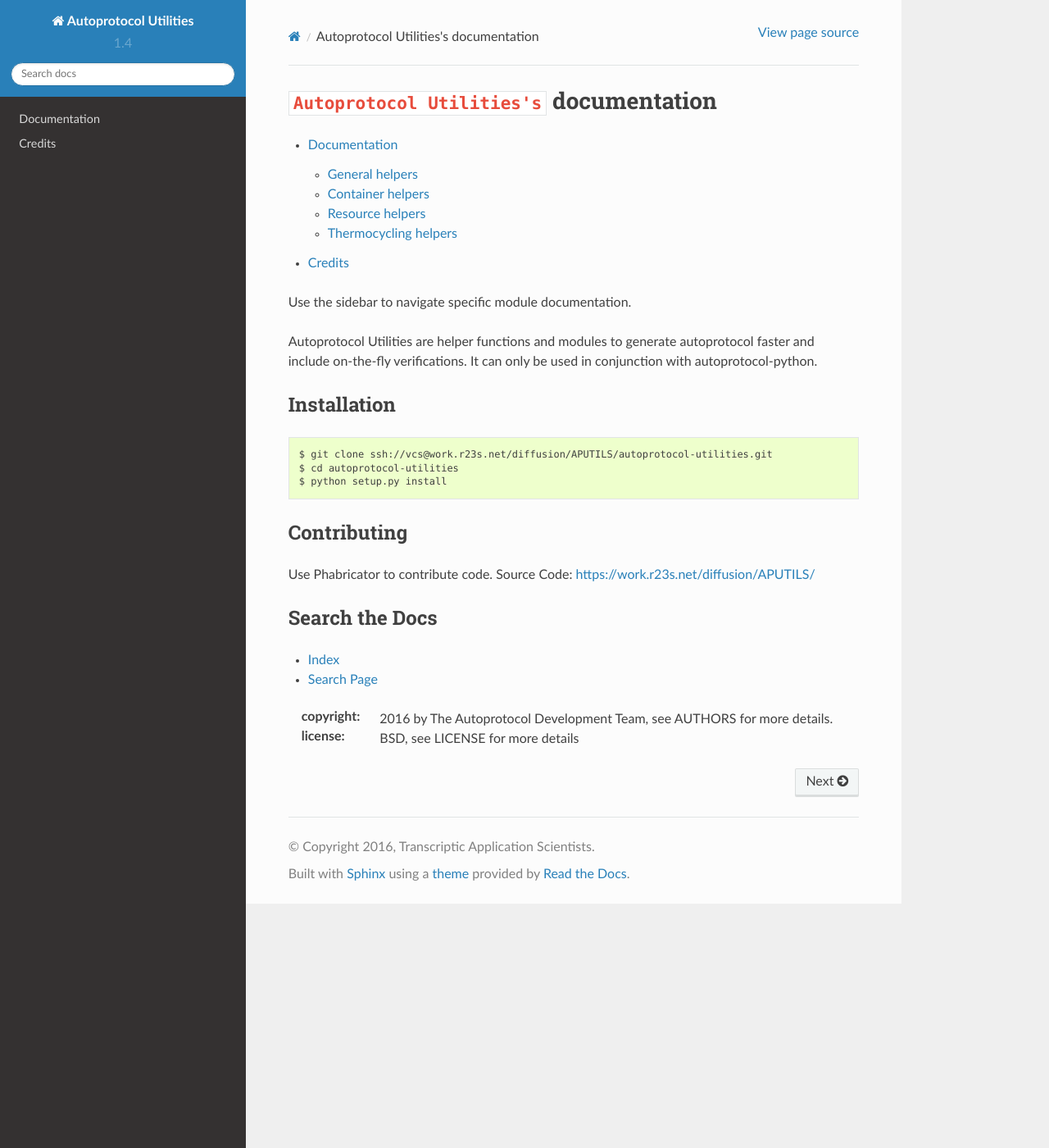
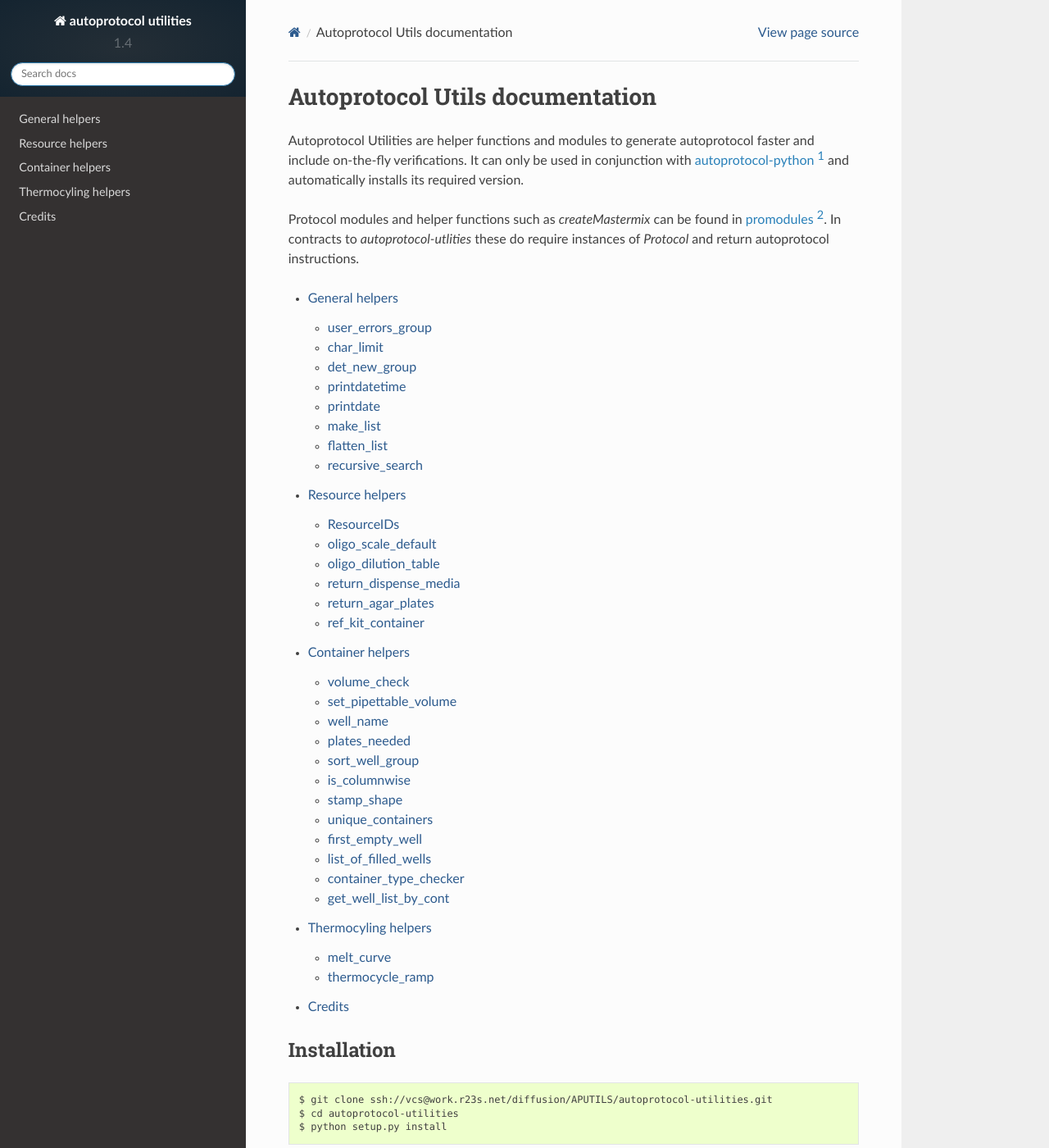
Before and after one commit to autoprotocol/autoprotocol-utilities, a Sphinx documentation site: the page built from docs/index.rst, in a window 1280 px wide and 1400 px high. Shown: the whole window at 82% size. Built offline with Sphinx 7.4.7 and the Read the Docs theme 2.0.0, drawn with Linux system fonts in a browser that asks for light colours; some of the changed text lies outside the part shown.

Commit message:
make pretty documentation

```diff
--- /dev/null
+++ b/docs/_static/transcriptic.css
@@ -0,0 +1,29 @@
+.wy-side-nav-search{
+	background-color: none;
+	background-image: radial-gradient(98% 100%, #242e36 0%,#0e202e 100%);
+}
+.wy-side-nav-search>a img.logo, .wy-side-nav-search .wy-dropdown>a img.logo{
+	max-width: 80%;
+}
+.rst-content dl:not(.docutils) dt {
+	border-top: solid 3px #242e36;
+	color: #2d5b8e;
+}
+.rst-content .viewcode-link, .rst-content .viewcode-back{
+	color: #242e36;
+}
+dd>p:first-child{
+	font-weight: 600;
+}
+.section a,
+.section a:visited,
+.toctree-wrapper a,
+.toctree-wrapper a:visited,
+.wy-breadcrumbs a,
+.wy-breadcrumbs a:visited{
+	color: #2d5b8e;
+}
+.section a:hover,
+.toctree-wrapper a:hover {
+	color: #ffc40c;
+}
--- a/docs/autoprotocol_utilities.rst
+++ /dev/null
@@ -1,142 +0,0 @@
-======================
-autoprotocol_utilities
-======================
-
-
-General helpers
----------------
-
-user_errors_group
-~~~~~~~~~~~~~~~~~~~
-.. autofunction:: autoprotocol_utilities.misc_helpers.user_errors_group
-
-char_limit
-~~~~~~~~~~~~
-.. autofunction:: autoprotocol_utilities.misc_helpers.char_limit
-
-det_new_group
-~~~~~~~~~~~~~~~~~~~~~~~
-.. autofunction:: autoprotocol_utilities.misc_helpers.det_new_group
-
-printdatetime
-~~~~~~~~~~~~~~~~~~~~~~~
-.. autofunction:: autoprotocol_utilities.misc_helpers.printdatetime
-
-printdate
-~~~~~~~~~~~~~~~~~~~
-.. autofunction:: autoprotocol_utilities.misc_helpers.printdate
-
-make_list
-~~~~~~~~~~~~~~~~~~~
-.. autofunction:: autoprotocol_utilities.misc_helpers.make_list
-
-flatten_list
-~~~~~~~~~~~~~~~~~~~~~~
-.. autofunction:: autoprotocol_utilities.misc_helpers.flatten_list
-
-recursive_search
-~~~~~~~~~~~~~~~~~~~~~~
-.. autofunction:: autoprotocol_utilities.misc_helpers.recursive_search
-
-
-Container helpers
------------------
-
-volume_check
-~~~~~~~~~~~~~~~~~~~~~~
-.. autofunction:: autoprotocol_utilities.container_helpers.volume_check
-
-set_pipettable_volume
-~~~~~~~~~~~~~~~~~~~~~~~~~~~~~~~
-.. autofunction:: autoprotocol_utilities.container_helpers.set_pipettable_volume
-
-plates_needed
-~~~~~~~~~~~~~~~~~~~~~~~
-.. autofunction:: autoprotocol_utilities.container_helpers.plates_needed
-
-sort_well_group
-~~~~~~~~~~~~~~~~~~~~~~~~~
-.. autofunction:: autoprotocol_utilities.container_helpers.sort_well_group
-
-unique_containers
-~~~~~~~~~~~~~~~~~~~~~~~~~~~
-.. autofunction:: autoprotocol_utilities.container_helpers.unique_containers
-
-is_columnwise
-~~~~~~~~~~~~~~~~~~~~~~~
-.. autofunction:: autoprotocol_utilities.container_helpers.is_columnwise
-
-stamp_shape
-~~~~~~~~~~~~~~~~~~~~~
-.. autofunction:: autoprotocol_utilities.container_helpers.stamp_shape
-
-Rectangle helper functions
-^^^^^^^^^^^^^^^^^^^^^^^^^^^
-.. autofunction:: autoprotocol_utilities.rectangle.area
-.. autofunction:: autoprotocol_utilities.rectangle.area2rect
-.. autofunction:: autoprotocol_utilities.rectangle.max_histogram_area
-.. autofunction:: autoprotocol_utilities.rectangle.binary_list
-.. autofunction:: autoprotocol_utilities.rectangle.get_quadrant_indices
-.. autofunction:: autoprotocol_utilities.rectangle.get_quadrant_binary_list
-.. autofunction:: autoprotocol_utilities.rectangle.get_well_in_quadrant
-.. autofunction:: autoprotocol_utilities.rectangle.chop_list
-
-
-first_empty_well
-~~~~~~~~~~~~~~~~~~~~~~~~~~
-.. autofunction:: autoprotocol_utilities.container_helpers.first_empty_well
-
-list_of_filled_wells
-~~~~~~~~~~~~~~~~~~~~~~~~~~~~~~
-.. autofunction:: autoprotocol_utilities.container_helpers.list_of_filled_wells
-
-well_name
-~~~~~~~~~~~~
-.. autofunction:: autoprotocol_utilities.container_helpers.well_name
-
-container_type_checker
-~~~~~~~~~~~~~~~~~~~~~~~~
-.. autofunction:: autoprotocol_utilities.container_helpers.container_type_checker
-
-get_well_list_by_cont
-~~~~~~~~~~~~~~~~~~~~~~~
-.. autofunction:: autoprotocol_utilities.container_helpers.get_well_list_by_cont
-
-Resource helpers
-----------------
-
-ResourceIDs
-~~~~~~~~~~~~~
-.. autoclass:: autoprotocol_utilities.resource_helpers.ResourceIDs
-
-oligo_scale_default
-~~~~~~~~~~~~~~~~~~~~~~~
-.. autofunction:: autoprotocol_utilities.resource_helpers.oligo_scale_default
-
-oligo_dilution_table
-~~~~~~~~~~~~~~~~~~~~~~~
-.. autofunction:: autoprotocol_utilities.resource_helpers.oligo_dilution_table
-
-return_dispense_media
-~~~~~~~~~~~~~~~~~~~~~~~~~~~~~~~
-.. autofunction:: autoprotocol_utilities.resource_helpers.return_dispense_media
-
-return_agar_plates
-~~~~~~~~~~~~~~~~~~~~~~~~~~~~
-.. autofunction:: autoprotocol_utilities.resource_helpers.return_agar_plates
-
-ref_kit_container
-~~~~~~~~~~~~~~~~~~~~~~~~~~~
-.. autofunction:: autoprotocol_utilities.resource_helpers.ref_kit_container
-
-
-Thermocycling helpers
----------------------
-
-melt_curve
-~~~~~~~~~~~~~~~~~~~~
-.. autofunction:: autoprotocol_utilities.thermocycle_helpers.melt_curve
-
-thermocycle_ramp
-~~~~~~~~~~~~~~~~~~~~~~~~~~~
-.. autofunction:: autoprotocol_utilities.thermocycle_helpers.thermocycle_ramp
--- a/docs/conf.py
+++ b/docs/conf.py
@@ -60,7 +60,7 @@
 master_doc = 'index'
 
 # General information about the project.
-project = u'Autoprotocol Utilities'
+project = u'autoprotocol utilities'
 copyright = u'2016, Transcriptic Application Scientists'
 
 # The version info for the project you're documenting, acts as replacement for
@@ -130,16 +130,16 @@
 #html_title = None
 
 # A shorter title for the navigation bar.  Default is the same as html_title.
-#html_short_title = None
+html_short_title = "Autoprotocol-Utils Docs"
 
 # The name of an image file (relative to this directory) to place at the top
 # of the sidebar.
-#html_logo = None
+html_logo = "transcriptic.svg"
 
 # The name of an image file (within the static path) to use as favicon of the
 # docs.  This file should be a Windows icon file (.ico) being 16x16 or 32x32
 # pixels large.
-#html_favicon = None
+html_favicon = "favicon.ico"
 
 # Add any paths that contain custom static files (such as style sheets) here,
 # relative to this directory. They are copied after the builtin static files,
@@ -262,15 +262,6 @@
    'Miscellaneous'),
 ]
 
-# on_rtd is whether we are on readthedocs.org
-import os
-on_rtd = os.environ.get('READTHEDOCS', None) == 'True'
-
-if not on_rtd:  # only import and set the theme if we're building docs locally
-    import sphinx_rtd_theme
-    html_theme = 'sphinx_rtd_theme'
-    html_theme_path = [sphinx_rtd_theme.get_html_theme_path()]
-
 # Documents to append as an appendix to all manuals.
 #texinfo_appendices = []
 
@@ -282,3 +273,25 @@
 
 # If true, do not generate a @detailmenu in the "Top" node's menu.
 #texinfo_no_detailmenu = False
+
+
+# on_rtd is whether we are on readthedocs.org
+import os
+on_rtd = os.environ.get('READTHEDOCS', None) == 'True'
+
+if not on_rtd:  # only import and set the theme if we're building docs locally
+    import sphinx_rtd_theme
+    html_theme = 'sphinx_rtd_theme'
+    html_theme_path = [sphinx_rtd_theme.get_html_theme_path()]
+
+    def setup(app):
+        app.add_stylesheet('transcriptic.css')
+
+else:
+    html_context = {
+        'css_files': [
+            'https://media.readthedocs.org/css/sphinx_rtd_theme.css',
+            'https://media.readthedocs.org/css/readthedocs-doc-embed.css',
+            '_static/transcriptic.css'
+        ]
+    }
--- /dev/null
+++ b/docs/container_helpers.rst
@@ -0,0 +1,63 @@
+==========================
+Container Helper Functions
+==========================
+
+volume_check
+~~~~~~~~~~~~
+.. autofunction:: autoprotocol_utilities.container_helpers.volume_check
+
+set_pipettable_volume
+~~~~~~~~~~~~~~~~~~~~~
+.. autofunction:: autoprotocol_utilities.container_helpers.set_pipettable_volume
+
+well_name
+~~~~~~~~~
+.. autofunction:: autoprotocol_utilities.container_helpers.well_name
+
+plates_needed
+~~~~~~~~~~~~~
+.. autofunction:: autoprotocol_utilities.container_helpers.plates_needed
+
+sort_well_group
+~~~~~~~~~~~~~~~
+.. autofunction:: autoprotocol_utilities.container_helpers.sort_well_group
+
+is_columnwise
+~~~~~~~~~~~~~
+.. autofunction:: autoprotocol_utilities.container_helpers.is_columnwise
+
+stamp_shape
+~~~~~~~~~~~
+.. autofunction:: autoprotocol_utilities.container_helpers.stamp_shape
+
+Rectangle helper functions
+^^^^^^^^^^^^^^^^^^^^^^^^^^
+.. autofunction:: autoprotocol_utilities.rectangle.area
+.. autofunction:: autoprotocol_utilities.rectangle.area2rect
+.. autofunction:: autoprotocol_utilities.rectangle.max_histogram_area
+.. autofunction:: autoprotocol_utilities.rectangle.binary_list
+.. autofunction:: autoprotocol_utilities.rectangle.get_quadrant_indices
+.. autofunction:: autoprotocol_utilities.rectangle.get_quadrant_binary_list
+.. autofunction:: autoprotocol_utilities.rectangle.get_well_in_quadrant
+.. autofunction:: autoprotocol_utilities.rectangle.chop_list
+
+
+unique_containers
+~~~~~~~~~~~~~~~~~
+.. autofunction:: autoprotocol_utilities.container_helpers.unique_containers
+
+first_empty_well
+~~~~~~~~~~~~~~~~
+.. autofunction:: autoprotocol_utilities.container_helpers.first_empty_well
+
+list_of_filled_wells
+~~~~~~~~~~~~~~~~~~~~
+.. autofunction:: autoprotocol_utilities.container_helpers.list_of_filled_wells
+
+container_type_checker
+~~~~~~~~~~~~~~~~~~~~~~
+.. autofunction:: autoprotocol_utilities.container_helpers.container_type_checker
+
+get_well_list_by_cont
+~~~~~~~~~~~~~~~~~~~~~
+.. autofunction:: autoprotocol_utilities.container_helpers.get_well_list_by_cont
--- /dev/null
+++ b/docs/general_helpers.rst
@@ -0,0 +1,35 @@
+========================
+General Helper Functions
+========================
+
+user_errors_group
+~~~~~~~~~~~~~~~~~
+.. autofunction:: autoprotocol_utilities.misc_helpers.user_errors_group
+
+char_limit
+~~~~~~~~~~
+.. autofunction:: autoprotocol_utilities.misc_helpers.char_limit
+
+det_new_group
+~~~~~~~~~~~~~
+.. autofunction:: autoprotocol_utilities.misc_helpers.det_new_group
+
+printdatetime
+~~~~~~~~~~~~~
+.. autofunction:: autoprotocol_utilities.misc_helpers.printdatetime
+
+printdate
+~~~~~~~~~~~~~~~~~~~
+.. autofunction:: autoprotocol_utilities.misc_helpers.printdate
+
+make_list
+~~~~~~~~~
+.. autofunction:: autoprotocol_utilities.misc_helpers.make_list
+
+flatten_list
+~~~~~~~~~~~~
+.. autofunction:: autoprotocol_utilities.misc_helpers.flatten_list
+
+recursive_search
+~~~~~~~~~~~~~~~~
+.. autofunction:: autoprotocol_utilities.misc_helpers.recursive_search
--- a/docs/index.rst
+++ b/docs/index.rst
@@ -1,39 +1,53 @@
-``Autoprotocol Utilities's`` documentation
-==================================================
+################################
+Autoprotocol Utils documentation
+################################
+
+Autoprotocol Utilities are helper functions and modules to generate autoprotocol faster and include on-the-fly verifications. It can only be used in conjunction with `autoprotocol-python`_ and automatically installs its required version.
+
+Protocol modules and helper functions such as `createMastermix` can be found in `promodules`_. In contracts to `autoprotocol-utlities` these do require instances of `Protocol` and return autoprotocol instructions.
 
 .. toctree::
    :maxdepth: 2
 
-   Documentation <autoprotocol_utilities>
+   General helpers <general_helpers>
+   Resource helpers <resource_helpers>
+   Container helpers <container_helpers>
+   Thermocyling helpers <thermocycle_helpers>
    AUTHORS
 
-Use the sidebar to navigate specific module documentation.
 
-Autoprotocol Utilities are helper functions and modules to generate autoprotocol faster and include on-the-fly verifications. It can only be used in conjunction with autoprotocol-python.
-
-
+************
 Installation
-------------
+************
 .. code-block:: none
 
 	$ git clone ssh://vcs@work.r23s.net/diffusion/APUTILS/autoprotocol-utilities.git
 	$ cd autoprotocol-utilities
 	$ python setup.py install
 
+or
 
+.. code-block:: none
+
+	$ pip install autoprotocol_utils --extra-index-url https://rZzsY1ZxQC6RiyZapa21@repo.fury.io/transcriptic/
+
+
+************
 Contributing
-------------
+************
 
 Use Phabricator to contribute code.
 Source Code: https://work.r23s.net/diffusion/APUTILS/
 
 
-Search the Docs
----------------
+* :ref:`genindex`
 
-* :ref:`genindex`
-* :ref:`search`
 
 :copyright: 2016 by The Autoprotocol Development Team, see AUTHORS
     for more details.
 :license: BSD, see LICENSE for more details
+
+.. target-notes::
+
+.. _`autoprotocol-python`: http://public.readthedocs.com/docs/transcriptic-autoprotocol-python/en/latest/
+.. _`promodules`: https://readthedocs.com/docs/transcriptic-promodules/en/latest/
--- a/docs/requirements.txt
+++ b/docs/requirements.txt
@@ -1,3 +1 @@
 sphinxcontrib-napoleon
---extra-index-url https://rZzsY1ZxQC6RiyZapa21@repo.fury.io/transcriptic/
-autoprotocol_utilities==1.4.0
--- /dev/null
+++ b/docs/resource_helpers.rst
@@ -0,0 +1,32 @@
+=========================
+Resource Helper Functions
+=========================
+
+ResourceIDs
+~~~~~~~~~~~~~
+.. autoclass:: autoprotocol_utilities.resource_helpers.ResourceIDs
+
+ResourceIDs methods
+^^^^^^^^^^^^^^^^^^^
+.. automethod:: autoprotocol_utilities.resource_helpers.ResourceIDs.bacteria
+.. automethod:: autoprotocol_utilities.resource_helpers.ResourceIDs.diluents
+
+oligo_scale_default
+~~~~~~~~~~~~~~~~~~~~~~~
+.. autofunction:: autoprotocol_utilities.resource_helpers.oligo_scale_default
+
+oligo_dilution_table
+~~~~~~~~~~~~~~~~~~~~~~~
+.. autofunction:: autoprotocol_utilities.resource_helpers.oligo_dilution_table
+
+return_dispense_media
+~~~~~~~~~~~~~~~~~~~~~~~~~~~~~~~
+.. autofunction:: autoprotocol_utilities.resource_helpers.return_dispense_media
+
+return_agar_plates
+~~~~~~~~~~~~~~~~~~~~~~~~~~~~
+.. autofunction:: autoprotocol_utilities.resource_helpers.return_agar_plates
+
+ref_kit_container
+~~~~~~~~~~~~~~~~~~~~~~~~~~~
+.. autofunction:: autoprotocol_utilities.resource_helpers.ref_kit_container
--- a/docs/setup.py
+++ /dev/null
@@ -1,10 +0,0 @@
-from setuptools import setup
-
-setup(name='autoprotocol_utilities',
-      version='1.4.1',
-      description='Helper methods to construct protocols using autoprotocol-python.',
-      url='https://github.com/transcriptic/autoprotocol-utilities',
-      author='Conny Scheitz, Vanessa Biggers and all past and present Application Scientists',
-      author_email='conny@transcriptic.com, vanessa@transcriptic.com',
-      license='MIT',
-      packages=['autoprotocol_utilities'])
```
Also changed, not shown: docs/thermocycle_helpers.rst (added, +11 -0 lines), docs/_static/favicon.ico (added), docs/_static/transcriptic.svg (added), 2 other files.
